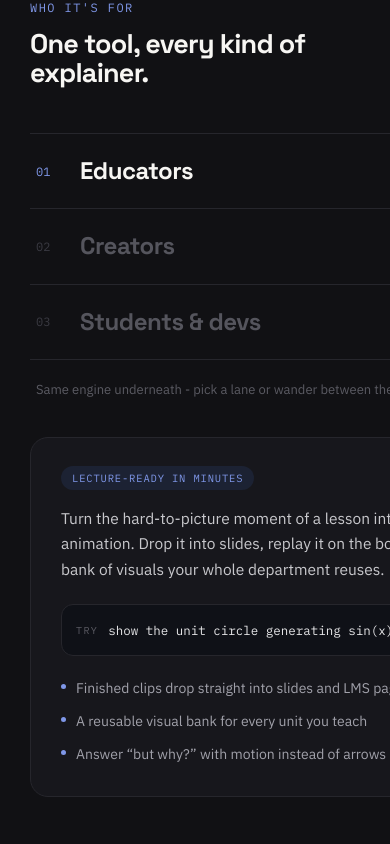
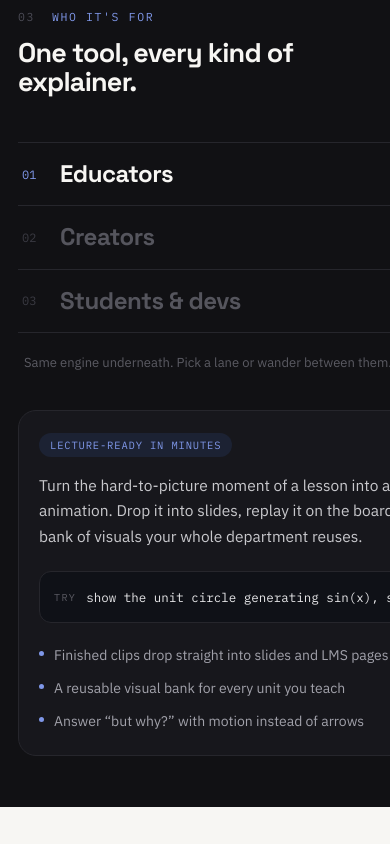
Before and after one commit to Shubham-355/manition-web, a Next.js app: page / in a window 390 px wide. Shown: the part 3700-4544 px from the top of the page. Built offline with nearby package versions, Linux system fonts and the light colour scheme.

Commit message:
who it's for: resync spacing and copy to the design

```diff
--- a/app/components/UseCases.tsx
+++ b/app/components/UseCases.tsx
@@ -33,7 +33,7 @@ const PERSONAS: Persona[] = [
     tag: "Broadcast-quality, no animator",
     accent: "#e0b45f",
     bg: "#2b2415",
-    desc: "Ship the polished visuals your channel deserves - without learning Python or hiring out. Prototype fast, keep a consistent style, render only the ideas that land.",
+    desc: "Ship the polished visuals your channel deserves, without learning Python or hiring out. Prototype fast, keep a consistent style, render only the ideas that land.",
     prompt: "a Fourier series building a square wave, 4K",
     points: [
       "Transparent 4K exports drop into any edit",
@@ -46,7 +46,7 @@ const PERSONAS: Persona[] = [
     tag: "Understand it by watching it",
     accent: "#7fd79c",
     bg: "#16281d",
-    desc: "See the concept move before the exam - or generate the exact figure your paper, README or conference talk is missing, in one sentence.",
+    desc: "See the concept move before the exam, or generate the exact figure your paper, README or conference talk is missing, in one sentence.",
     prompt: "rotate a vector under a 2×2 matrix transform",
     points: [
       "Watch eigenvectors, limits and proofs actually move",
@@ -61,11 +61,14 @@ export default function UseCases() {
   const cur = PERSONAS[sel];
 
   return (
-    <section style={parseStyle("background:#111114; color:#e8e8ea;")}>
-      <div style={parseStyle("max-width:1200px; margin:0 auto; padding:82px 30px;")}>
-        <div style={parseStyle("max-width:600px; margin-bottom:46px;")}>
-          <p style={parseStyle("font-family:'IBM Plex Mono',monospace; font-size:12px; letter-spacing:0.12em; text-transform:uppercase; color:#7f97e8; margin:0 0 14px;")}>
-            Who it&apos;s for
+    <section style={parseStyle("background:#111114; color:#e8e8ea; margin-top:clamp(40px,6vw,70px);")}>
+      <div
+        className="hh-wrap"
+        style={parseStyle("max-width:1200px; margin:0 auto; padding:clamp(51px,6.8vw,82px) clamp(18px,4vw,30px);")}
+      >
+        <div style={parseStyle("max-width:620px; margin-bottom:46px;")}>
+          <p style={parseStyle("margin:0 0 14px; font-family:'IBM Plex Mono',monospace; font-size:11.5px; letter-spacing:0.14em; text-transform:uppercase; color:#7f97e8;")}>
+            <span style={parseStyle("color:#4b4b55;")}>03</span> &nbsp;Who it&apos;s for
           </p>
           <h2 style={parseStyle("margin:0; font-family:'Space Grotesk'; font-weight:700; font-size:clamp(27px,4.9vw,38px); letter-spacing:-0.03em; line-height:1.08; color:#f7f6f3;")}>
             One tool, every kind of explainer.
@@ -79,6 +82,7 @@ export default function UseCases() {
                 <Hover
                   as="button"
                   key={p.name}
+                  className="hh-persona"
                   onClick={() => setSel(i)}
                   style="appearance:none; background:none; border:0; border-top:1px solid #26262c; text-align:left; width:100%; padding:24px 6px; cursor:pointer; display:flex; align-items:center; gap:18px; transition:opacity .15s;"
                   hoverStyle={{ opacity: 0.82 }}
@@ -96,14 +100,14 @@ export default function UseCases() {
               );
             })}
             <div style={parseStyle("border-top:1px solid #26262c; padding:20px 6px 0; font-size:13px; color:#5b5b63; line-height:1.6;")}>
-              Same engine underneath - pick a lane or wander between them.
+              Same engine underneath. Pick a lane or wander between them.
             </div>
           </div>
-          <div style={parseStyle("background:#17171c; border:1px solid #26262c; border-radius:18px; padding:28px 30px 30px; min-height:300px; box-sizing:border-box;")}>
+          <div style={parseStyle("background:#17171c; border:1px solid #26262c; border-radius:18px; padding:clamp(22px,3.2vw,28px) clamp(20px,3.4vw,30px) clamp(22px,3.4vw,30px); min-height:300px; box-sizing:border-box;")}>
             <span style={parseStyle(`display:inline-flex; font-family:'IBM Plex Mono',monospace; font-size:10.5px; letter-spacing:0.08em; text-transform:uppercase; color:${cur.accent}; background:${cur.bg}; border-radius:100px; padding:5px 11px; margin-bottom:16px;`)}>
               {cur.tag}
             </span>
-            <p style={parseStyle("margin:0 0 22px; font-size:15.5px; line-height:1.65; color:#c8c8cc;")}>{cur.desc}</p>
+            <p style={parseStyle("margin:0 0 22px; font-size:15.5px; line-height:1.65; color:#c8c8cc; text-wrap:pretty;")}>{cur.desc}</p>
             <div style={parseStyle("display:flex; align-items:center; gap:10px; background:#0f1117; border:1px solid #26262c; border-radius:12px; padding:12px 14px; margin-bottom:22px;")}>
               <span style={parseStyle("font-family:'IBM Plex Mono',monospace; font-size:10px; letter-spacing:0.14em; text-transform:uppercase; color:#5b5b63; flex:none;")}>Try</span>
               <span style={parseStyle("font-family:'IBM Plex Mono',monospace; font-size:12.5px; color:#e8e8ea; overflow:hidden; text-overflow:ellipsis; white-space:nowrap;")}>{cur.prompt}</span>
```
